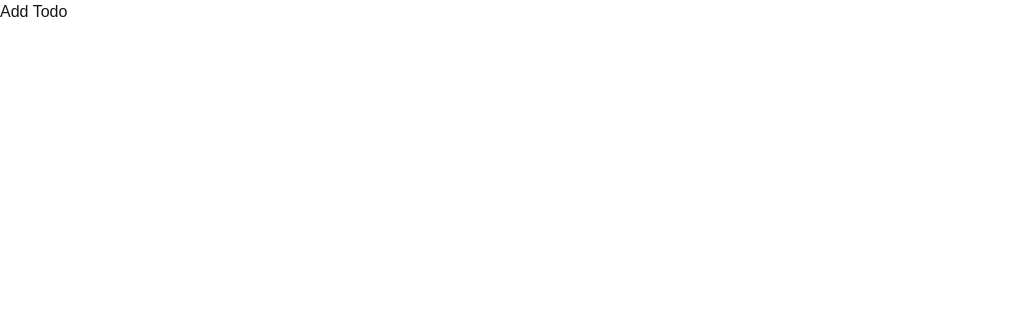
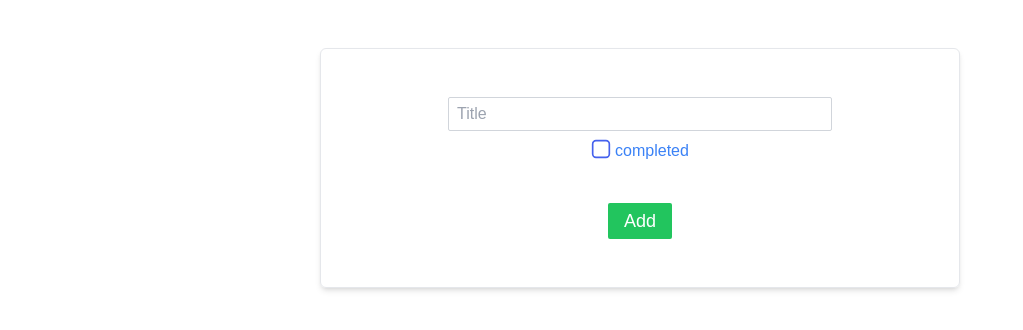
Before and after one commit to Wajud/task_client, a Next.js app: page /add in a window 1280 px wide. Shown: the top 330 px of the page, without its empty margins (0-1023 px from the left). Built offline with nearby package versions, Linux system fonts and the light colour scheme.

Commit message:
added create todo page

```diff
--- a/src/app/add/page.jsx
+++ b/src/app/add/page.jsx
@@ -1,7 +1,123 @@
-import React from "react";
+"use client";
+import React, { useState } from "react";
 
 const page = () => {
-  return <div>Add Todo</div>;
+  const [title, setTitle] = useState("");
+  const [isCompleted, setIsCompleted] = useState(false);
+  const [titleError, setTitleError] = useState(false);
+  const [sentStatus, setSentStatus] = useState(false);
+  console.log(isCompleted);
+
+  const sendTodo = (e) => {
+    e.preventDefault();
+    if (!title) {
+      setTitleError(true);
+      setTimeout(() => setTitleError(false), 2000);
+      return;
+    }
+    const todo = { title, isCompleted };
+    fetch("http://localhost:8080/api/todos", {
+      method: "POST",
+      headers: {
+        "Content-Type": "application/json",
+      },
+      body: JSON.stringify(todo),
+    })
+      .then((res) => res.json())
+      .then((data) => {
+        console.log(data), setSentStatus(true);
+      })
+      .catch((err) => console.log(err));
+  };
+  return (
+    <div className="flex justify-center  pt-12">
+      <form
+        className="w-[80%] max-w-[40rem] border border-gray-200 rounded-md shadow-md py-12 flex flex-col items-center"
+        onSubmit={sendTodo}
+      >
+        <input
+          type="text"
+          placeholder="Title"
+          className="px-2 py-1 block w-96 border border-gray-300 focus:outline rounded-sm mb-2"
+          onChange={(e) => setTitle(e.target.value)}
+        />
+        {titleError && (
+          <p className="text-center text-red-500 -mt-2 mb-2">
+            Todo title must be set
+          </p>
+        )}
+        <div>
+          <input
+            type="checkbox"
+            id="isCompleted"
+            value={isCompleted}
+            onChange={() => {
+              setIsCompleted((isCompleted) => !isCompleted);
+              console.log("isCompleted: ", isCompleted);
+            }}
+            className="mb-2 hidden"
+          />
+          <label htmlFor="isCompleted" className="flex gap-1 text-blue-500">
+            {" "}
+            {isCompleted ? (
+              <svg
+                width="20"
+                height="20"
+                viewBox="0 0 24 24"
+                fill="none"
+                xmlns="http://www.w3.org/2000/svg"
+              >
+                <rect
+                  x="2"
+                  y="2"
+                  width="20"
+                  height="20"
+                  rx="4"
+                  stroke="#4561ed"
+                  strokeWidth="2"
+                  fill="none"
+                />
+                <path
+                  d="M6 12L10 16L18 8"
+                  stroke="#4561ed"
+                  strokeWidth="2"
+                  strokeLinecap="round"
+                  strokeLinejoin="round"
+                />
+              </svg>
+            ) : (
+              <svg
+                width="20"
+                height="20"
+                viewBox="0 0 24 24"
+                fill="none"
+                xmlns="http://www.w3.org/2000/svg"
+              >
+                <rect
+                  x="2"
+                  y="2"
+                  width="20"
+                  height="20"
+                  rx="4"
+                  stroke="#4561ed"
+                  strokeWidth="2"
+                />
+              </svg>
+            )}
+            completed
+          </label>
+        </div>
+        <button className="block w-fit mx-auto mt-10 px-4 py-1 bg-green-500 rounded-sm text-white text-lg hover:shadow-md">
+          Add
+        </button>
+        {sentStatus && (
+          <p className="text-center text-green-500 mb-2">
+            Todo successfully sent.
+          </p>
+        )}
+      </form>
+    </div>
+  );
 };
 
 export default page;
--- /dev/null
+++ b/src/app/edit/[id]/page.jsx
@@ -0,0 +1,140 @@
+"use client";
+import React, { useState, useEffect } from "react";
+import { usePathname } from "next/navigation";
+
+const page = () => {
+  const [todo, setTodo] = useState(null);
+  const [title, setTitle] = useState("");
+  const [isCompleted, setIsCompleted] = useState(false);
+  const [titleError, setTitleError] = useState(false);
+  const [sentStatus, setSentStatus] = useState(false);
+
+  console.log(isCompleted);
+
+  const pathName = usePathname();
+  const id = pathName.split("/")[2];
+  console.log(id);
+
+  useEffect(() => {
+    fetch(`http://localhost:8080/api/todos/${id}`)
+      .then((res) => res.json())
+      .then((data) => {
+        console.log(data);
+        setTodo(data.data);
+      })
+      .catch((err) => console.log("Something went wrong: ", err));
+  }, []);
+
+  const sendTodo = (e) => {
+    e.preventDefault();
+    if (!title) {
+      setTitleError(true);
+      setTimeout(() => setTitleError(false), 2000);
+      return;
+    }
+    const todo = { title, isCompleted };
+    fetch("http://localhost:8080/api/todos", {
+      method: "POST",
+      headers: {
+        "Content-Type": "application/json",
+      },
+      body: JSON.stringify(todo),
+    })
+      .then((res) => res.json())
+      .then((data) => {
+        console.log(data), setSentStatus(true);
+      })
+      .catch((err) => console.log(err));
+  };
+  return (
+    <div className="flex justify-center  pt-12">
+      {todo && (
+        <form
+          className="w-[80%] max-w-[40rem] border border-gray-200 rounded-md shadow-md py-12 flex flex-col items-center"
+          onSubmit={sendTodo}
+        >
+          <input
+            type="text"
+            placeholder={todo.title}
+            className="px-2 py-1 block w-96 border border-gray-300 focus:outline rounded-sm mb-2"
+            onChange={(e) => setTitle(e.target.value)}
+          />
+          {/* {titleError && (
+      <p className="text-center text-red-500 -mt-2 mb-2">
+      Todo title must be set
+      </p>
+   )} */}
+          <div>
+            <input
+              type="checkbox"
+              id="isCompleted"
+              value={todo.isCompleted}
+              onChange={() => {
+                setIsCompleted(!todo.isCompleted);
+                console.log("isCompleted: ", todo.isCompleted);
+              }}
+              className="mb-2 hidden"
+            />
+            <label htmlFor="isCompleted" className="flex gap-1 text-blue-500">
+              {" "}
+              {todo.isCompleted ? (
+                <svg
+                  width="20"
+                  height="20"
+                  viewBox="0 0 24 24"
+                  fill="none"
+                  xmlns="http://www.w3.org/2000/svg"
+                >
+                  <rect
+                    x="2"
+                    y="2"
+                    width="20"
+                    height="20"
+                    rx="4"
+                    stroke="#4561ed"
+                    strokeWidth="2"
+                    fill="none"
+                  />
+                  <path
+                    d="M6 12L10 16L18 8"
+                    stroke="#4561ed"
+                    strokeWidth="2"
+                    strokeLinecap="round"
+                    strokeLinejoin="round"
+                  />
+                </svg>
+              ) : (
+                <svg
+                  width="20"
+                  height="20"
+                  viewBox="0 0 24 24"
+                  fill="none"
+                  xmlns="http://www.w3.org/2000/svg"
+                >
+                  <rect
+                    x="2"
+                    y="2"
+                    width="20"
+                    height="20"
+                    rx="4"
+                    stroke="#4561ed"
+                    strokeWidth="2"
+                  />
+                </svg>
+              )}
+              completed
+            </label>
+          </div>
+          <button className="block w-fit mx-auto mt-10 px-4 py-1 bg-green-500 rounded-sm text-white text-lg hover:shadow-md">
+            Save
+          </button>
+          {sentStatus && (
+            <p className="text-center text-green-500 mb-2">Todo updated.</p>
+          )}
+        </form>
+      )}
+    </div>
+  );
+};
+
+export default page;
--- a/src/app/page.js
+++ b/src/app/page.js
@@ -4,26 +4,6 @@ import Link from "next/link";
 
 export default function Home() {
   const [todos, setTodos] = useState(null);
-  // const [isTodosReady]
-
-  // const dummyTodos = [
-  //   {
-  //     title: "Wash clothes",
-  //     isCompleted: true,
-  //   },
-  //   {
-  //     title: "Cook food",
-  //     isCompleted: false,
-  //   },
-  //   {
-  //     title: "Play games",
-  //     isCompleted: false,
-  //   },
-  //   {
-  //     title: "Do NYSC",
-  //     isCompleted: true,
-  //   },
-  // ];
 
   useEffect(() => {
     fetch("http://localhost:8080/api/todos")
@@ -96,6 +76,8 @@ export default function Home() {
                 </div>
                 <div className="flex gap-1">
                   {/* Edit icon */}
+
+                  <Link href={`/edit/${todo._id}`}>
                     <svg
                       xmlns="http://www.w3.org/2000/svg"
                       fill="none"
@@ -110,6 +92,7 @@ export default function Home() {
                         d="m16.862 4.487 1.687-1.688a1.875 1.875 0 1 1 2.652 2.652L10.582 16.07a4.5 4.5 0 0 1-1.897 1.13L6 18l.8-2.685a4.5 4.5 0 0 1 1.13-1.897l8.932-8.931Zm0 0L19.5 7.125M18 14v4.75A2.25 2.25 0 0 1 15.75 21H5.25A2.25 2.25 0 0 1 3 18.75V8.25A2.25 2.25 0 0 1 5.25 6H10"
                       />
                     </svg>
+                  </Link>
 
                   {/* Delete Icon */}
                   <svg
```
Lines whose indentation alone changed are shown as unchanged.
